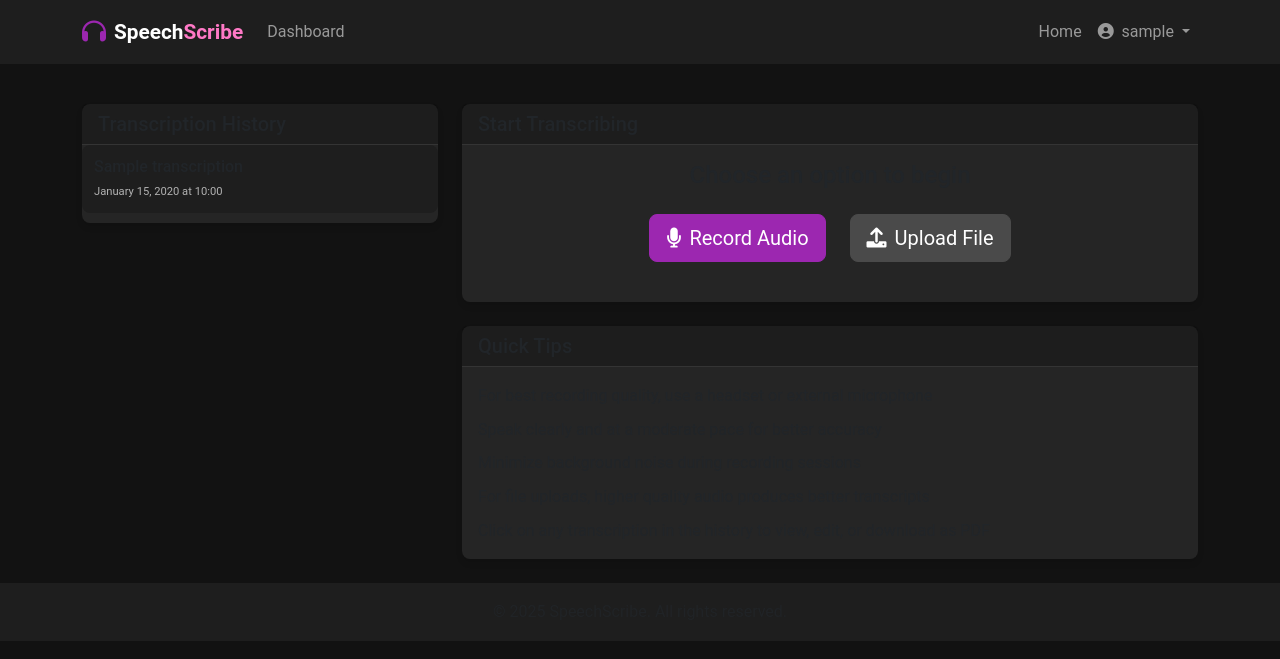
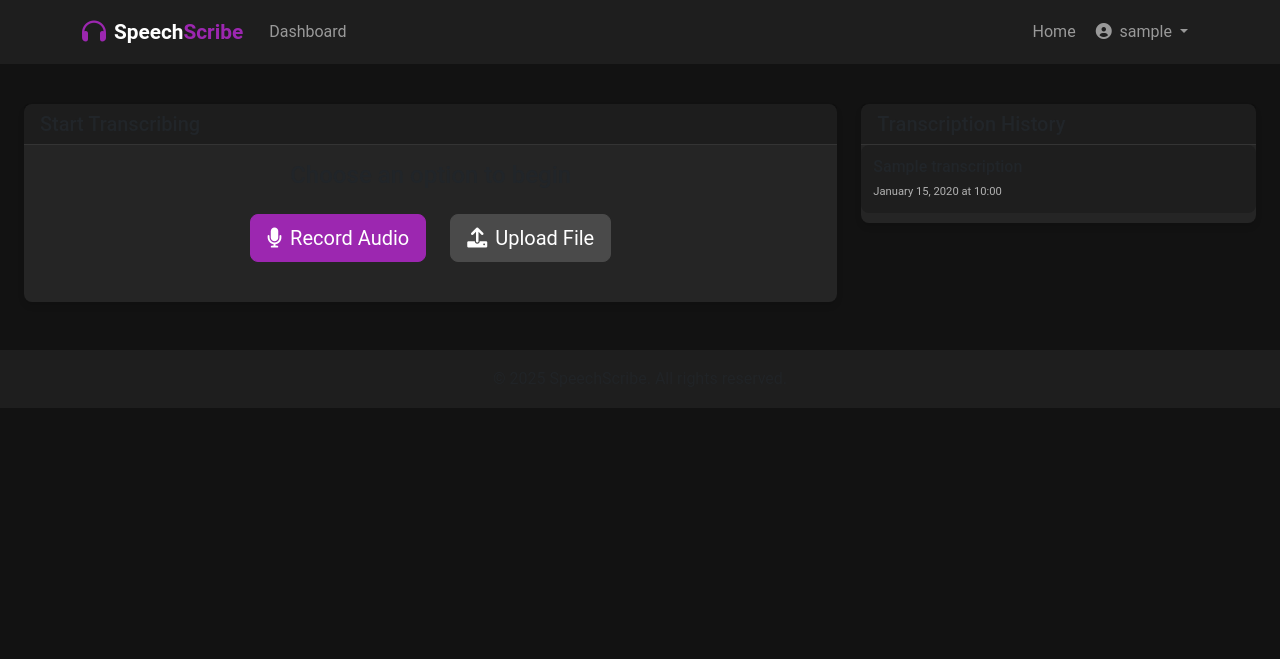
Before and after one commit to Ayishathesni001a/voice_to_text_summarizer, a Flask app: page /home in a window 1280 px wide. Shown: the top 659 px of the page. Run offline with Flask 3, Linux system fonts and the light colour scheme; a user stored in the database is signed in; tables that the repository leaves empty hold one stand-in row (values such as "Sample post"); some libraries are stand-ins or nearby versions.

Commit message:
Update UI with new color scheme and add transcription history sidebar
Replit-Commit-Author: Agent
Replit-Commit-Session-Id: 72f644e1-fc99-421b-9fd5-a3d4963edc53
Replit-Commit-Screenshot-Url: https://storage.googleapis.com/screenshot-production-us-central1/2ce61c4c-1dd6-43a1-b74b-eb9fb186fe05/fa9cdd7f-2ef2-49e5-af4f-7f01051fe937.jpg

```diff
--- a/static/css/styles.css
+++ b/static/css/styles.css
@@ -134,19 +134,19 @@ body {
 }
 
 .record-button.recording {
-    background-color: var(--danger);
+    background-color: var(--primary-color);
     animation: pulse 1.5s infinite;
 }
 
 @keyframes pulse {
     0% {
-        box-shadow: 0 0 0 0 rgba(231, 76, 60, 0.7);
+        box-shadow: 0 0 0 0 rgba(156, 39, 176, 0.7);
     }
     70% {
-        box-shadow: 0 0 0 10px rgba(231, 76, 60, 0);
+        box-shadow: 0 0 0 10px rgba(156, 39, 176, 0);
     }
     100% {
-        box-shadow: 0 0 0 0 rgba(231, 76, 60, 0);
+        box-shadow: 0 0 0 0 rgba(156, 39, 176, 0);
     }
 }
 
@@ -252,5 +252,25 @@ body {
 }
 
 .scribe-text {
-    color: #ff79c6;
+    color: var(--primary-color);
 }
+
+/* Navbar button styling */
+.navbar-nav .nav-link {
+    margin: 0 2px;
+    padding: 5px 15px;
+    border-radius: 4px;
+}
+
+.navbar-nav .nav-link:hover,
+.navbar-nav .nav-link:focus {
+    background-color: rgba(156, 39, 176, 0.15);
+}
+
+/* Audio file input styling */
+#audioFileLabel {
+    color: white !important;
+    text-overflow: ellipsis;
+    overflow: hidden;
+    white-space: nowrap;
+}
--- a/static/js/main.js
+++ b/static/js/main.js
@@ -134,7 +134,7 @@ function initializeRecording() {
                 stopRecordButton.classList.remove('d-none');
                 recordStatus.textContent = 'Recording... (click stop when finished)';
                 recordStatus.classList.remove('text-secondary');
-                recordStatus.classList.add('text-danger');
+                recordStatus.classList.add('text-primary');
                 recordingVisualizerContainer.classList.remove('d-none');
             })
             .catch(error => {
@@ -153,7 +153,7 @@ function initializeRecording() {
             stopRecordButton.classList.add('d-none');
             recordButton.classList.remove('d-none');
             recordStatus.textContent = 'Processing audio...';
-            recordStatus.classList.remove('text-danger');
+            recordStatus.classList.remove('text-primary');
             recordStatus.classList.add('text-warning');
             processingOverlay.classList.remove('d-none');
         }
@@ -257,14 +257,23 @@ function initializeRecording() {
 function initializeFileUpload() {
     const fileInput = document.getElementById('audioFileInput');
     const fileLabel = document.getElementById('audioFileLabel');
+    const titleInput = document.getElementById('title');
 
     if (fileInput && fileLabel) {
         fileInput.addEventListener('change', function() {
             if (fileInput.files.length > 0) {
                 const fileName = fileInput.files[0].name;
                 fileLabel.textContent = fileName;
+                fileLabel.style.color = "white";
+
+                // Auto-populate title with the filename (without extension)
+                if (titleInput && !titleInput.value) {
+                    const baseName = fileName.split('.').slice(0, -1).join('.');
+                    titleInput.value = baseName || fileName;
+                }
             } else {
                 fileLabel.textContent = 'Choose audio file';
+                fileLabel.style.color = "var(--text-muted)";
             }
         });
     }
--- a/templates/home.html
+++ b/templates/home.html
@@ -3,36 +3,8 @@
 {% block title %}Dashboard - SpeechScribe{% endblock %}
 
 {% block content %}
-<div class="container">
+<div class="container-fluid px-4">
     <div class="row">
-        <!-- Left sidebar with transcription history -->
-        <div class="col-md-4 mb-4">
-            <div class="card">
-                <div class="card-header">
-                    <h5 class="mb-0">Transcription History</h5>
-                </div>
-                <div class="card-body p-0">
-                    <div class="transcription-history">
-                        {% if transcriptions %}
-                            {% for transcription in transcriptions %}
-                                <div class="transcription-item" data-id="{{ transcription.id }}">
-                                    <h6 class="mb-1">{{ transcription.title }}</h6>
-                                    <div class="transcription-date">
-                                        <small>{{ transcription.created_at.strftime('%B %d, %Y at %H:%M') }}</small>
-                                    </div>
-                                </div>
-                            {% endfor %}
-                        {% else %}
-                            <div class="p-3 text-center text-muted">
-                                <p>No transcriptions yet</p>
-                                <p><small>Start by recording or uploading audio</small></p>
-                            </div>
-                        {% endif %}
-                    </div>
-                </div>
-            </div>
-        </div>
-
         <!-- Main content area -->
         <div class="col-md-8">
             <div class="card mb-4">
@@ -64,10 +36,10 @@
                         <div id="recordingVisualizer" class="audio-visualizer d-none"></div>
 
                         <div id="recordingControls" class="recording-controls">
-                            <button id="recordButton" class="btn btn-danger record-button" data-bs-toggle="tooltip" data-bs-placement="top" title="Start Recording">
+                            <button id="recordButton" class="btn record-button" style="background-color: var(--primary-color); color: white;" data-bs-toggle="tooltip" data-bs-placement="top" title="Start Recording">
                                 <i class="fas fa-microphone"></i>
                             </button>
-                            <button id="stopRecordButton" class="btn btn-danger record-button d-none" data-bs-toggle="tooltip" data-bs-placement="top" title="Stop Recording">
+                            <button id="stopRecordButton" class="btn record-button d-none" style="background-color: var(--primary-color); color: white;" data-bs-toggle="tooltip" data-bs-placement="top" title="Stop Recording">
                                 <i class="fas fa-stop"></i>
                             </button>
                         </div>
@@ -161,18 +133,32 @@
                     </button>
                 </div>
             </div>
+        </div>
 
-            <!-- Quick tips -->
+        <!-- Right sidebar with transcription history -->
+        <div class="col-md-4 pl-0">
             <div class="card">
                 <div class="card-header">
-                    <h5 class="mb-0">Quick Tips</h5>
+                    <h5 class="mb-0">Transcription History</h5>
                 </div>
-                <div class="card-body">
-                    <p class="mb-2">For best recording quality, use a headset or external microphone</p>
-                    <p class="mb-2">Speak clearly and at a moderate pace for better accuracy</p>
-                    <p class="mb-2">Minimize background noise during recording sessions</p>
-                    <p class="mb-2">For file uploads, higher quality audio produces better transcripts</p>
-                    <p class="mb-0">Click on any transcription in the history to view, edit, or download as PDF</p>
+                <div class="card-body p-0">
+                    <div class="transcription-history">
+                        {% if transcriptions %}
+                            {% for transcription in transcriptions %}
+                                <div class="transcription-item" data-id="{{ transcription.id }}">
+                                    <h6 class="mb-1">{{ transcription.title }}</h6>
+                                    <div class="transcription-date">
+                                        <small>{{ transcription.created_at.strftime('%B %d, %Y at %H:%M') }}</small>
+                                    </div>
+                                </div>
+                            {% endfor %}
+                        {% else %}
+                            <div class="p-3 text-center text-muted">
+                                <p>No transcriptions yet</p>
+                                <p><small>Start by recording or uploading audio</small></p>
+                            </div>
+                        {% endif %}
+                    </div>
                 </div>
             </div>
         </div>
```
